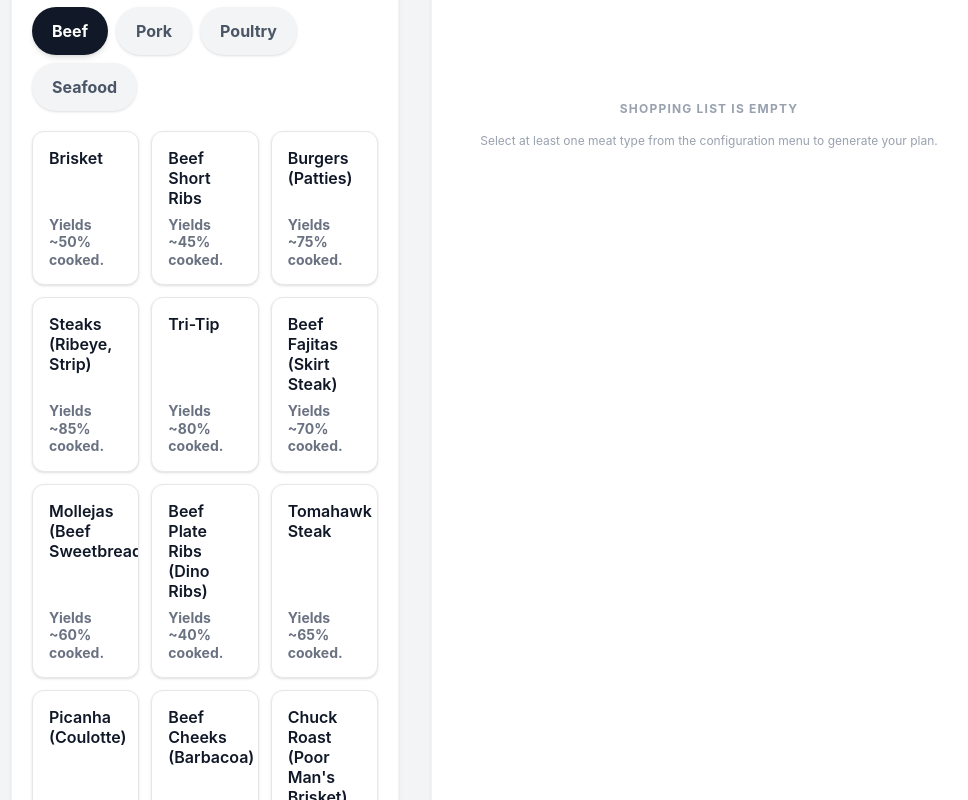
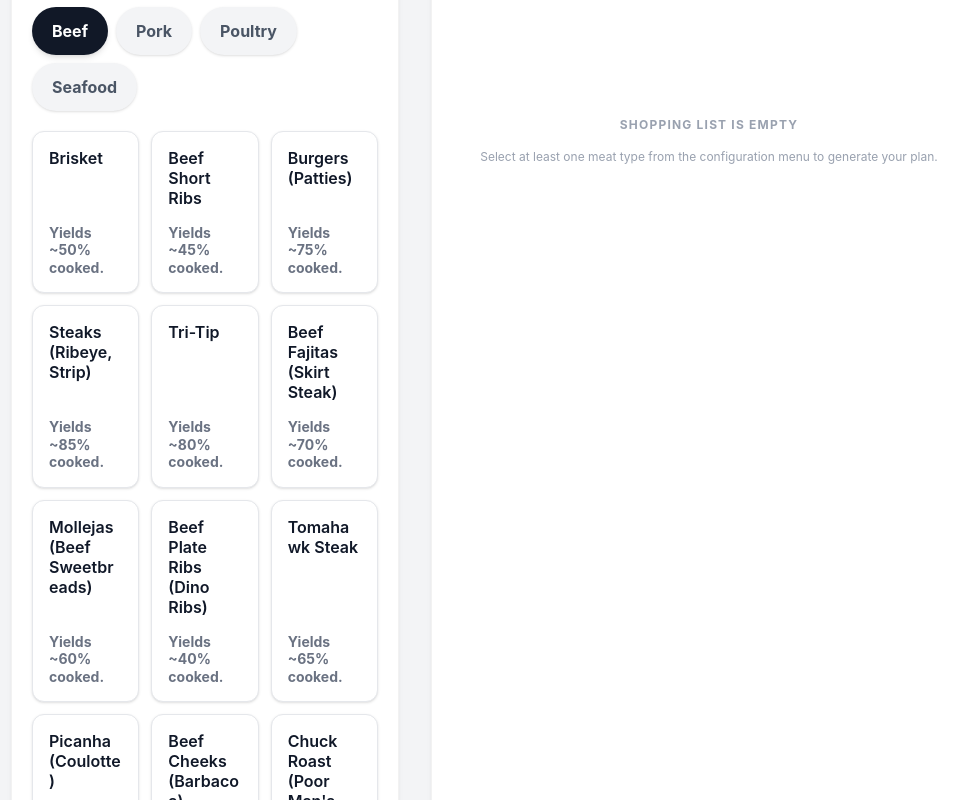
Before and after one commit to edwardopuente-tech/meatmath.app, a React (Vite) app: page / in a window 1280 px wide. Shown: the part 1300-2100 px from the top of the page, without its empty margins (141-1109 px from the left). Built offline with nearby package versions, Linux system fonts and the light colour scheme.

Commit message:
Add files via upload

```diff
--- a/src/components/MeatPicker.tsx
+++ b/src/components/MeatPicker.tsx
@@ -51,19 +51,19 @@ export function MeatPicker({ selectedMeats, onChange }: Props) {
             <div
               key={meat.id}
               onClick={() => toggleMeat(meat)}
-              className={`relative px-4 py-4 border rounded-xl cursor-pointer transition-all flex flex-col justify-between min-h-[110px] active:scale-95 overflow-hidden ${
+              className={`relative px-4 py-4 border rounded-xl cursor-pointer transition-all flex flex-col justify-between min-h-[110px] active:scale-95 ${
                 isSelected
                   ? 'border-bbq-orange bg-bbq-orange text-white shadow-md'
                   : 'border-gray-200 bg-white shadow-sm hover:border-gray-300'
               }`}
             >
-              <div className="flex justify-between items-start mb-2 pr-4">
-                <span className={`text-base font-semibold leading-tight break-words ${isSelected ? 'text-white' : 'text-gray-900'}`}>
+              <div className="mb-2 w-full">
+                <span className={`block text-base font-semibold leading-tight break-words ${isSelected ? 'text-white' : 'text-gray-900'}`}>
                   {meat.name}
                 </span>
               </div>
 
-              <div className="flex items-end justify-between mt-auto">
+              <div className="flex items-end justify-between mt-auto pt-2">
                 <p className={`text-sm leading-tight font-bold ${isSelected ? 'text-orange-100' : 'text-gray-500'}`}>
                   Yields ~{Math.round(meat.yieldPercentage * 100)}% cooked.
                 </p>
```
